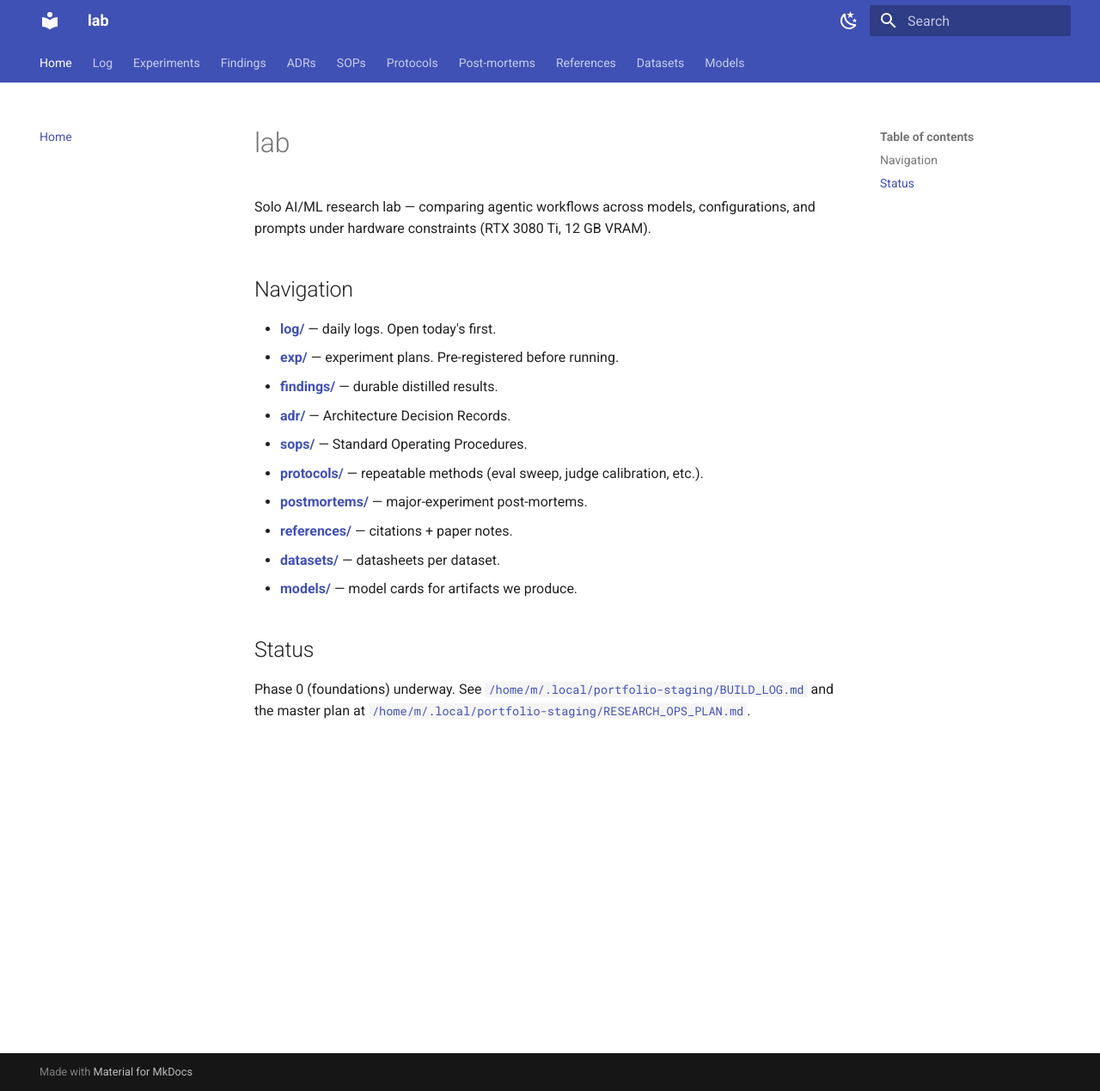
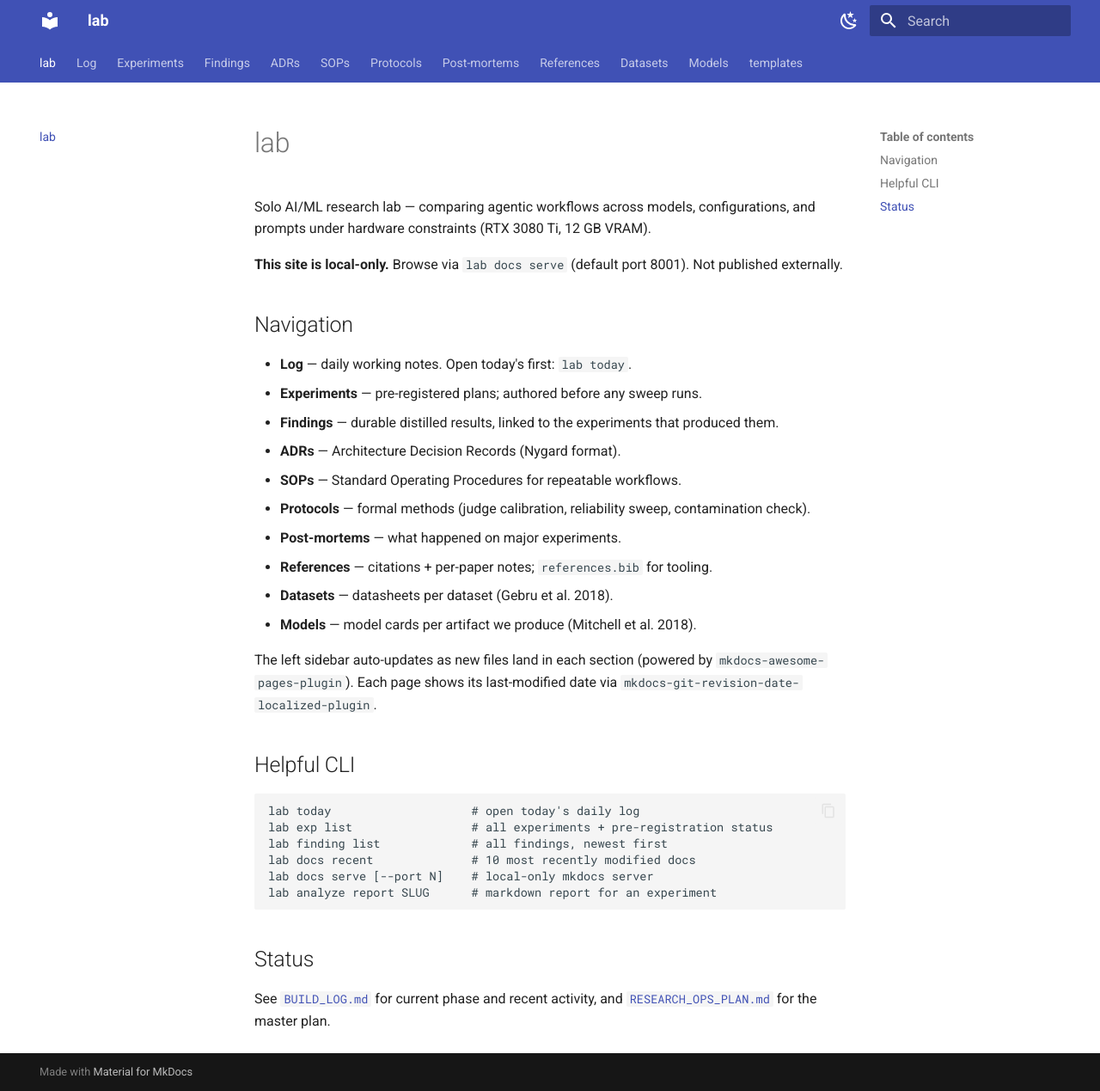
Before and after one commit to matt-rachlin/agent-lab, an MkDocs documentation site: the page built from docs/index.md, in a window 1280 px wide and 1269 px high. Shown: the whole window at 86% size. Built offline with MkDocs 1.6.1 and Material for MkDocs 9.7.7, drawn with Linux system fonts in a browser that asks for light colours.

Commit message:
Phase 3.6: docs site polish — local-only auto-nav
- Add mkdocs-awesome-pages-plugin + mkdocs-git-revision-date-localized-plugin
- .pages files per section (log, exp, findings, adr, references) so new docs
  appear in the sidebar automatically — no mkdocs.yml edit per file
- Consolidate references/README.md into references/index.md (was clashing)
- lab docs {recent,serve,build} CLI: 10 most recent doc changes, local server,
  one-shot build to ./site
- docs/index.md updated with local-only stance + CLI quick reference

User explicitly chose local-only over publishing to a domain.

````diff
--- a/docs/index.md
+++ b/docs/index.md
@@ -2,19 +2,34 @@
 
 Solo AI/ML research lab — comparing agentic workflows across models, configurations, and prompts under hardware constraints (RTX 3080 Ti, 12 GB VRAM).
 
+**This site is local-only.** Browse via `lab docs serve` (default port 8001). Not published externally.
+
 ## Navigation
 
-- **[log/](log/index.md)** — daily logs. Open today's first.
-- **[exp/](exp/index.md)** — experiment plans. Pre-registered before running.
-- **[findings/](findings/index.md)** — durable distilled results.
-- **[adr/](adr/index.md)** — Architecture Decision Records.
-- **[sops/](sops/index.md)** — Standard Operating Procedures.
-- **[protocols/](protocols/index.md)** — repeatable methods (eval sweep, judge calibration, etc.).
-- **[postmortems/](postmortems/index.md)** — major-experiment post-mortems.
-- **[references/](references/index.md)** — citations + paper notes.
-- **[datasets/](datasets/index.md)** — datasheets per dataset.
-- **[models/](models/index.md)** — model cards for artifacts we produce.
+- **Log** — daily working notes. Open today's first: `lab today`.
+- **Experiments** — pre-registered plans; authored before any sweep runs.
+- **Findings** — durable distilled results, linked to the experiments that produced them.
+- **ADRs** — Architecture Decision Records (Nygard format).
+- **SOPs** — Standard Operating Procedures for repeatable workflows.
+- **Protocols** — formal methods (judge calibration, reliability sweep, contamination check).
+- **Post-mortems** — what happened on major experiments.
+- **References** — citations + per-paper notes; `references.bib` for tooling.
+- **Datasets** — datasheets per dataset (Gebru et al. 2018).
+- **Models** — model cards per artifact we produce (Mitchell et al. 2018).
+
+The left sidebar auto-updates as new files land in each section (powered by `mkdocs-awesome-pages-plugin`). Each page shows its last-modified date via `mkdocs-git-revision-date-localized-plugin`.
+
+## Helpful CLI
+
+```text
+lab today                    # open today's daily log
+lab exp list                 # all experiments + pre-registration status
+lab finding list             # all findings, newest first
+lab docs recent              # 10 most recently modified docs
+lab docs serve [--port N]    # local-only mkdocs server
+lab analyze report SLUG      # markdown report for an experiment
+```
 
 ## Status
 
-Phase 0 (foundations) underway. See [`/home/m/.local/portfolio-staging/BUILD_LOG.md`](file:///home/m/.local/portfolio-staging/BUILD_LOG.md) and the master plan at [`/home/m/.local/portfolio-staging/RESEARCH_OPS_PLAN.md`](file:///home/m/.local/portfolio-staging/RESEARCH_OPS_PLAN.md).
+See [`BUILD_LOG.md`](file:///home/m/.local/portfolio-staging/BUILD_LOG.md) for current phase and recent activity, and [`RESEARCH_OPS_PLAN.md`](file:///home/m/.local/portfolio-staging/RESEARCH_OPS_PLAN.md) for the master plan.
--- a/mkdocs.yml
+++ b/mkdocs.yml
@@ -34,6 +34,13 @@
 
 plugins:
   - search
+  - awesome-pages:
+      filename: .pages
+      collapse_single_pages: false
+  - git-revision-date-localized:
+      type: iso_date
+      enable_creation_date: true
+      fallback_to_build_date: true
 
 markdown_extensions:
   - admonition
@@ -52,15 +59,5 @@
   - pymdownx.tabbed:
       alternate_style: true
 
-nav:
-  - Home: index.md
-  - Log: log/index.md
-  - Experiments: exp/index.md
-  - Findings: findings/index.md
-  - ADRs: adr/index.md
-  - SOPs: sops/index.md
-  - Protocols: protocols/index.md
-  - Post-mortems: postmortems/index.md
-  - References: references/index.md
-  - Datasets: datasets/index.md
-  - Models: models/index.md
+# Navigation is auto-generated by mkdocs-awesome-pages-plugin from .pages files.
+# Edit docs/.pages to reorder the top-level sections.
--- a/pyproject.toml
+++ b/pyproject.toml
@@ -60,6 +60,8 @@
 docs = [
     "mkdocs-material>=9.5.0",
     "mkdocs-mermaid2-plugin>=1.2.0",
+    "mkdocs-awesome-pages-plugin>=2.9",
+    "mkdocs-git-revision-date-localized-plugin>=1.2",
 ]
 notebook = [
     "marimo>=0.9.0",
````
Also changed, not shown: docs/references/README.md (deleted, +0 -30 lines), docs/references/index.md (+28 -1 lines), docs/.pages (added), docs/adr/.pages (added), docs/exp/.pages (added), docs/findings/.pages (added), docs/log/.pages (added), docs/references/.pages (added), 2 other files.
